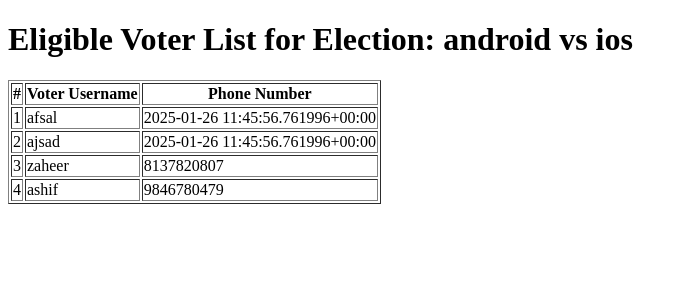
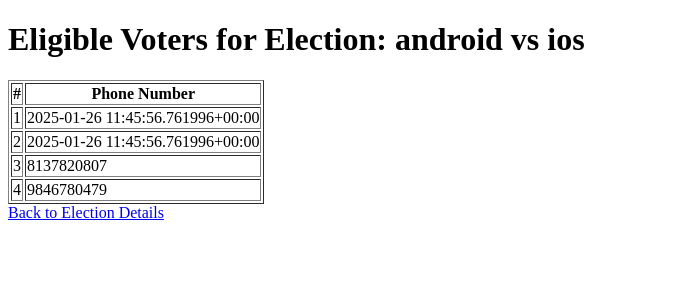
Before and after one commit to muhdzaheermv/e-voting_project, a Django app: page /eligible_voter_list/1/ in a window 1280 px wide. Shown: the top 300 px of the page, without its empty margins (0-688 px from the left). Run offline with Django 4.2, Linux system fonts and the light colour scheme; data comes from the database, SQL or seed files in the repository; both versions use the stored data as it was before the commit.

Commit message:
eligible voter check elgibility

```diff
--- a/vote/models.py
+++ b/vote/models.py
@@ -46,8 +46,7 @@ class Vote(models.Model):
 
 class EligibleVoter(models.Model):
     election = models.ForeignKey(Election, related_name='eligible_voters', on_delete=models.CASCADE)
-    voter = models.ForeignKey(VoterReg, on_delete=models.CASCADE)
-    phone_number = models.CharField(max_length=15)  # Store the phone number as a string
+    phone_number = models.CharField(max_length=15)
 
     def __str__(self):
-        return f"{self.voter.username} - {self.election.name}"
+        return f'{self.phone_number} - {self.election.name}'
--- a/vote/templates/eligible_voter_list.html
+++ b/vote/templates/eligible_voter_list.html
@@ -1,15 +1,15 @@
 <!DOCTYPE html>
 <html>
 <head>
-    <title>Eligible Voter List</title>
+    <title>Eligible Voters</title>
 </head>
 <body>
-    <h1>Eligible Voter List for Election: {{ election.name }}</h1>
+    <h1>Eligible Voters for Election: {{ election.name }}</h1>
+
     <table border="1">
         <thead>
             <tr>
                 <th>#</th>
-                <th>Voter Username</th>
                 <th>Phone Number</th>
             </tr>
         </thead>
@@ -17,15 +17,12 @@
             {% for voter in eligible_voters %}
             <tr>
                 <td>{{ forloop.counter }}</td>
-                <td>{{ voter.voter.username }}</td>
                 <td>{{ voter.phone_number }}</td>
-            </tr>
-            {% empty %}
-            <tr>
-                <td colspan="3">No eligible voters found for this election.</td>
             </tr>
             {% endfor %}
         </tbody>
     </table>
+
+    <a href="{% url 'election_detail' election.id %}">Back to Election Details</a>
 </body>
 </html>
--- a/vote/urls.py
+++ b/vote/urls.py
@@ -45,6 +45,8 @@ urlpatterns = [
 
     path('eligible_voter_list/<int:election_id>/', views.eligible_voter_list, name='eligible_voter_list'),
 
+    path('election/<int:election_id>/eligible_voters/', views.eligible_voter_list, name='eligible_voters')
+
 
 
 
--- a/vote/views.py
+++ b/vote/views.py
@@ -211,6 +211,7 @@ def available_elections(request):
 
     return render(request, 'available_elections.html', {'elections': elections})
 
+
 def vote(request, election_id):
     # Ensure the voter is logged in
     voter_username = request.session.get('cs')
@@ -222,6 +223,16 @@ def vote(request, election_id):
     election = get_object_or_404(Election, id=election_id)
     candidates = Candidate.objects.filter(election=election)
 
+    # Verify if the voter is eligible
+    eligible_voter = EligibleVoter.objects.filter(election=election, phone_number=voter.contact).first()
+    if not eligible_voter:
+        return render(request, 'vote.html', {
+            'election': election,
+            'candidates': candidates,
+            'message': 'You are not eligible to vote in this election. Please contact the election officer.'
+        })
+
+    # Handle vote submission
     if request.method == 'POST':
         candidate_id = request.POST.get('candidate_id')
 
@@ -250,6 +261,7 @@ def vote(request, election_id):
             })
 
     return render(request, 'vote.html', {'election': election, 'candidates': candidates})
+
 
 
 
@@ -311,22 +323,18 @@ def add_eligible_voter(request, election_id):
     if request.method == 'POST':
         phone_number = request.POST.get('phone_number')
 
-        try:
-            voter = VoterReg.objects.get(contact=phone_number)  # Lookup the voter by phone number
+        # Check if the phone number is already eligible for this election
+        if EligibleVoter.objects.filter(election=election, phone_number=phone_number).exists():
+            message = "This phone number is already eligible to vote in this election."
+        else:
+            # Add the eligible voter
+            EligibleVoter.objects.create(election=election, phone_number=phone_number)
+            message = "Eligible voter added successfully!"
 
-            # Check if the voter is already eligible for this election
-            if EligibleVoter.objects.filter(voter=voter, election=election).exists():
-                messages.error(request, 'This voter is already eligible for this election.')
-                return redirect('add_eligible_voter', election_id=election.id)
-
-            # Create a new EligibleVoter record
-            EligibleVoter.objects.create(election=election, voter=voter, phone_number=phone_number)
-            messages.success(request, 'Eligible voter added successfully!')
-            return redirect('election_detail', election_id=election.id)
-
-        except VoterReg.DoesNotExist:
-            messages.error(request, 'No voter found with this phone number.')
-            return redirect('add_eligible_voter', election_id=election.id)
+        return render(request, 'add_eligible_voter.html', {
+            'election': election,
+            'message': message
+        })
 
     return render(request, 'add_eligible_voter.html', {'election': election})
 
@@ -360,7 +368,6 @@ def delete_eligible_voter(request, eligible_voter_id):
 def eligible_voter_list(request, election_id):
     election = get_object_or_404(Election, id=election_id)
     eligible_voters = EligibleVoter.objects.filter(election=election)
-
     return render(request, 'eligible_voter_list.html', {
         'election': election,
         'eligible_voters': eligible_voters
```
Also changed, not shown: vote/templates/add_eligible_voter.html (+10 -3 lines), vote/templates/vote.html (+24 -19 lines), db.sqlite3, vote/migrations/0004_remove_eligiblevoter_voter.py (added).
